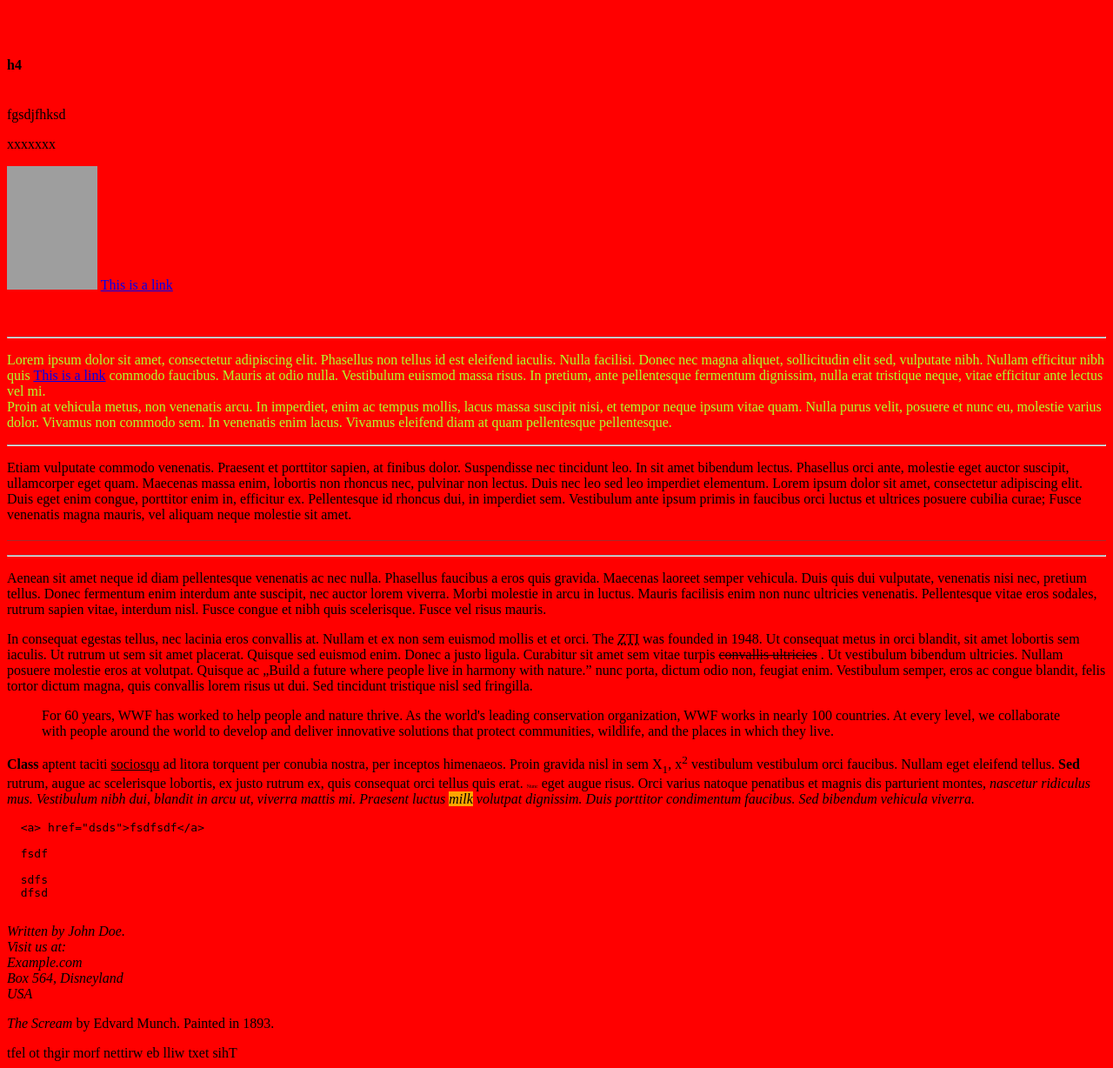
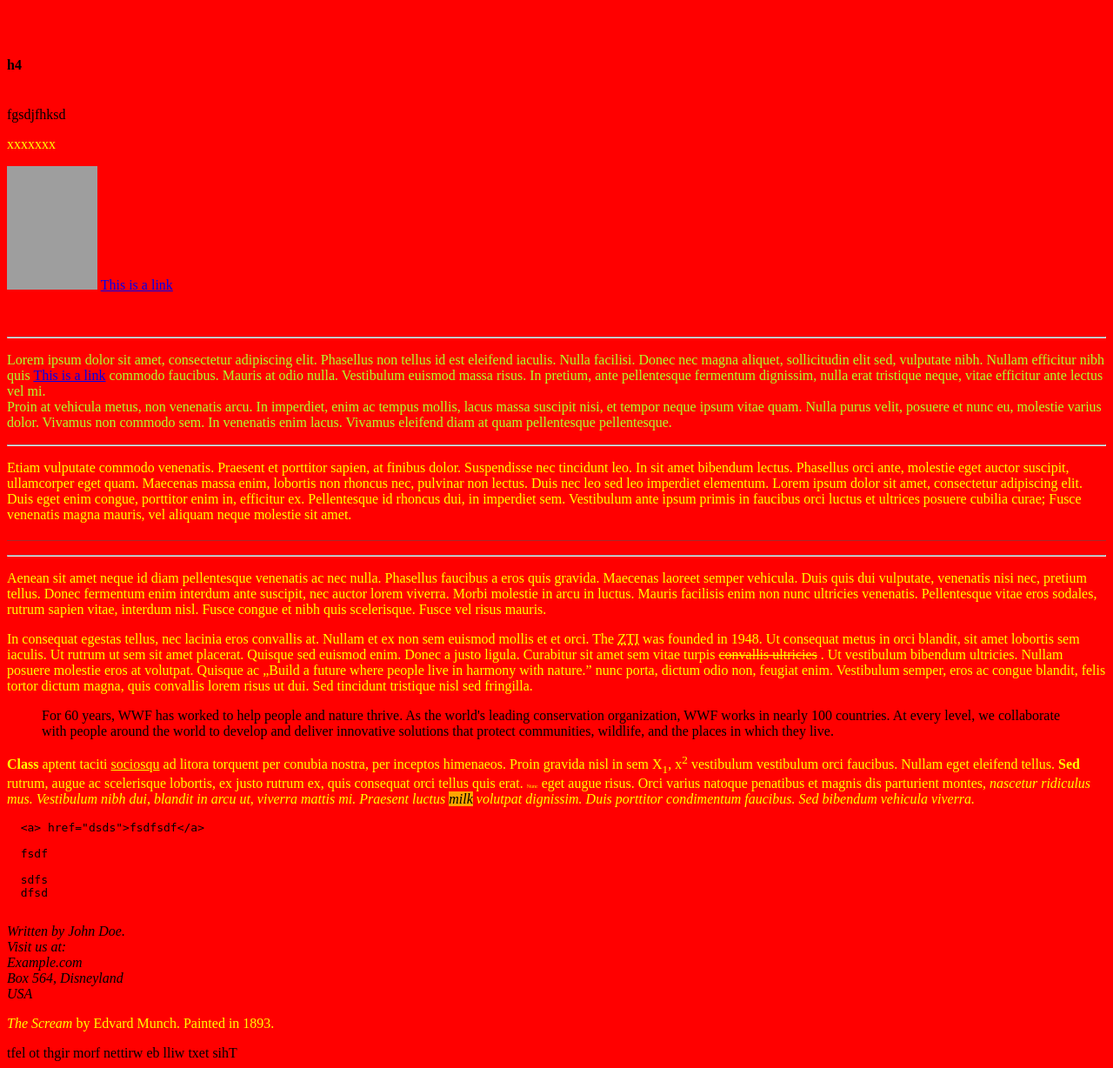
Before and after one commit to bpeda/kurshtml, a Django app: page / in a window 1280 px wide. Shown: the part 370-1598 px from the top of the page at 87% size. Run offline with Django 4.2, Linux system fonts and the light colour scheme; some web fonts are replaced; grey boxes are pictures that could not be loaded.

Commit message:
p yellow

```diff
--- a/templates/index.html
+++ b/templates/index.html
@@ -19,9 +19,9 @@
           color: blue;
       }
 
-      {#p {#}
-      {#    color: red;#}
-      {#}#}
+      p {
+          color: yellow;
+      }
   </style>
 </head>
 <body >
```
